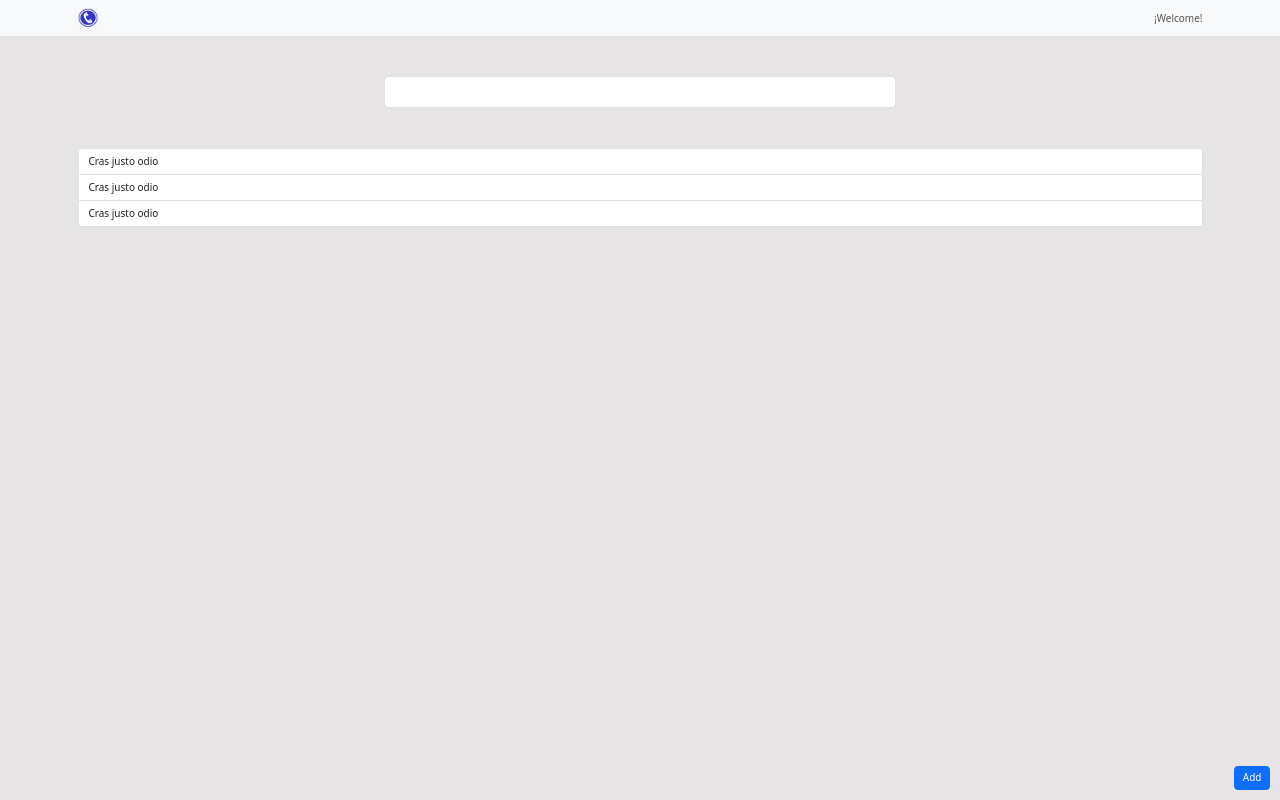
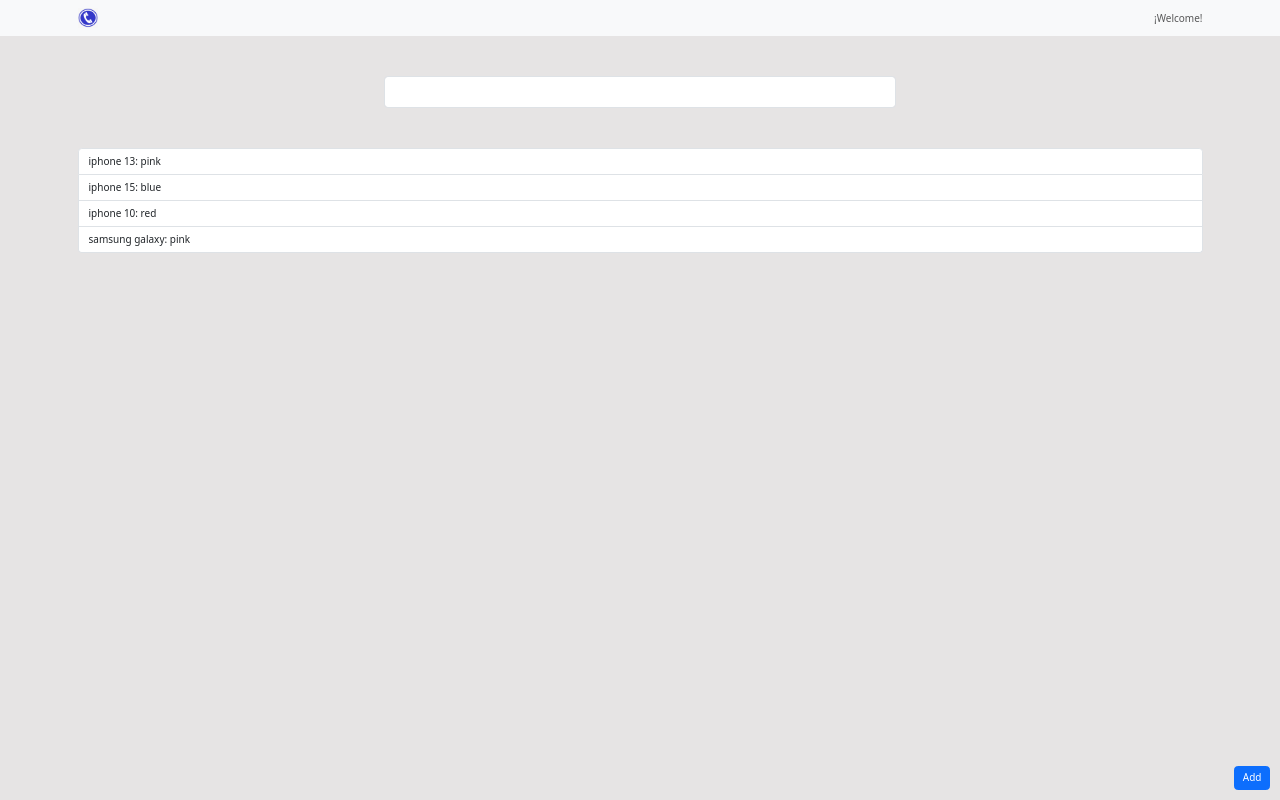
Before and after one commit to AngelicaGE/taller-react-tec, a React (Create React App) app in the folder taller-tec/: page / in a window 1280 px wide. Built offline with nearby package versions, Linux system fonts and the light colour scheme.

Commit message:
ADD map in list device

```diff
--- a/taller-tec/src/Components/Devices/DevicesContainer.js
+++ b/taller-tec/src/Components/Devices/DevicesContainer.js
@@ -1,14 +1,25 @@
 import React from "react";
 import ListGroup from 'react-bootstrap/ListGroup';
 import Container from 'react-bootstrap/Container'
+
+const myDevices = [
+    {id: 1, model: "iphone 13", color: "pink"},
+    {id: 2, model: "iphone 15", color: "blue"},
+    {id: 3, model: "iphone 10", color: "red"},
+    {id: 4, model: "samsung galaxy", color: "pink"}
+]
 
 const DevicesContainer = () => {
   return (
     <Container className="DevicesContainer">
       <ListGroup as="ol">
-        <ListGroup.Item as="li">Cras justo odio</ListGroup.Item>
-        <ListGroup.Item as="li">Cras justo odio</ListGroup.Item>
-        <ListGroup.Item as="li">Cras justo odio</ListGroup.Item>
+        {
+            myDevices.map(device => (
+                <ListGroup.Item as="li" key={device.id}>
+                    {device.model}: {device.color}
+                </ListGroup.Item>
+            ))
+        }
       </ListGroup>
     </Container>
   );
--- a/taller-tec/src/Components/FAB/FAB.js
+++ b/taller-tec/src/Components/FAB/FAB.js
@@ -7,7 +7,7 @@
         bottom: '10px',
         right: '10px'
     }}>
-        <button type="button" class="btn btn-primary">Add</button>
+        <button type="button" className="btn btn-primary">Add</button>
     </div>
   )
 }
```
